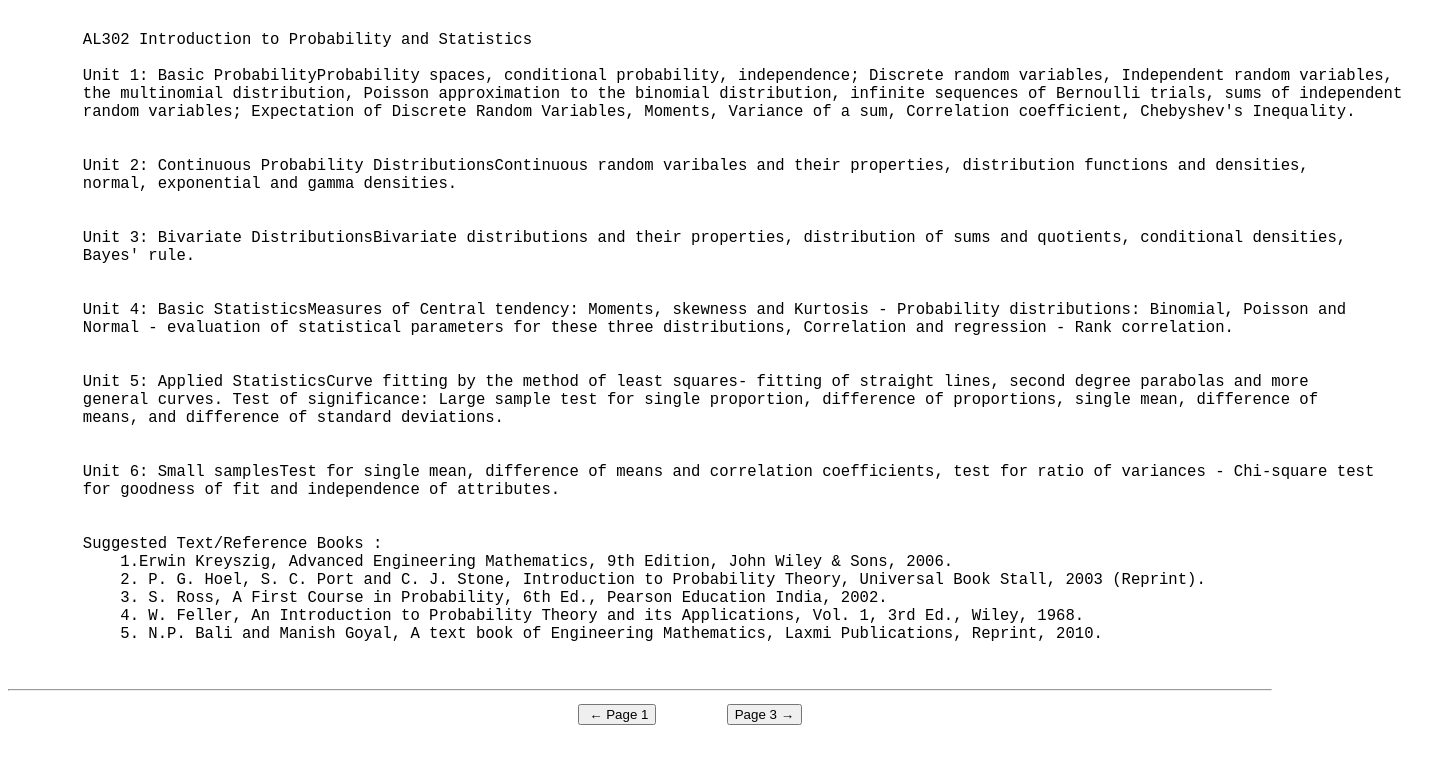
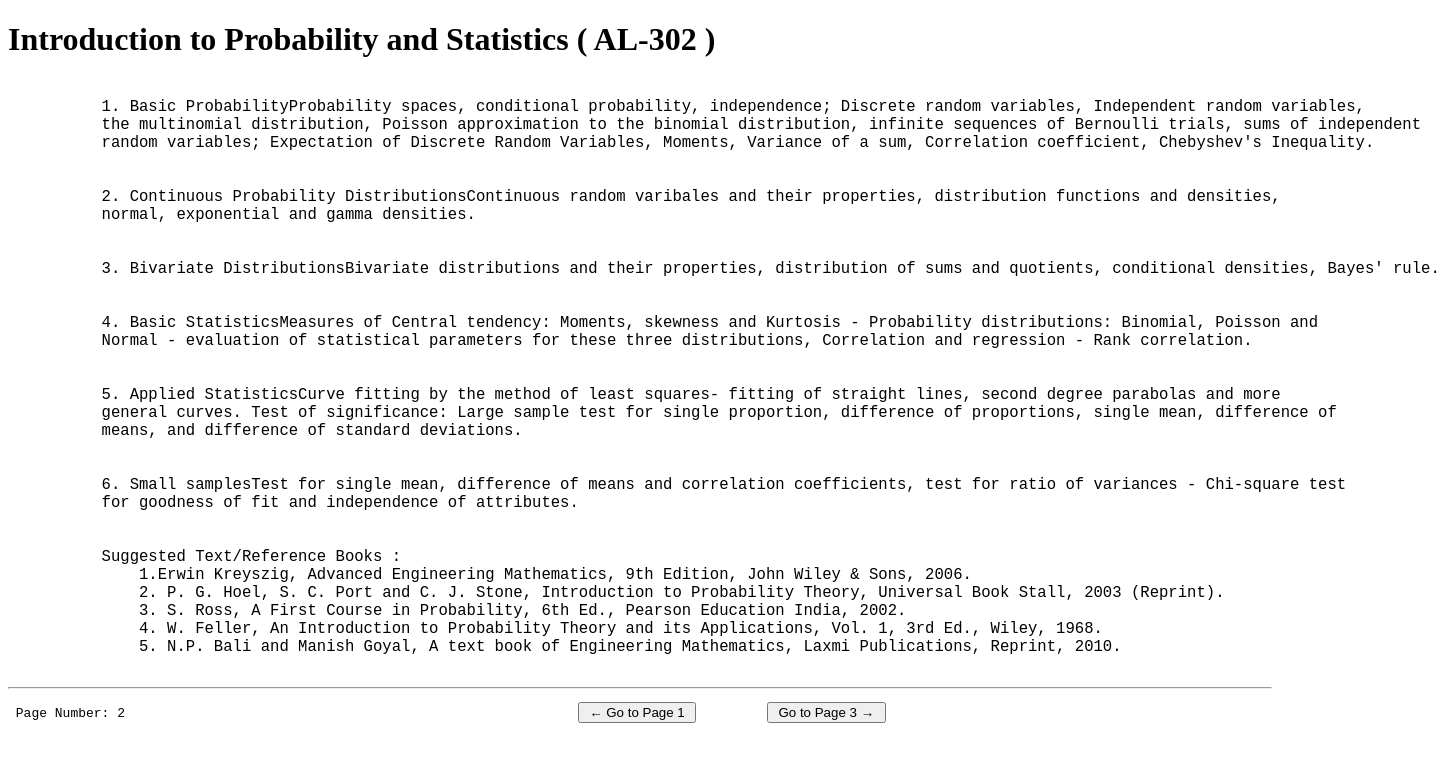
Before and after one commit to Kundan-K-Jaiswal/syllabus-website, a plain HTML site: page al-302.html in a window 1280 px wide. Shown: the whole page, 1440 px wide, since content can reach past the window. Drawn offline with Linux system fonts and the light colour scheme.

Commit message:
Heading, Page Nunber & Sementic Elements Added

```diff
--- a/al-302.html
+++ b/al-302.html
@@ -8,34 +8,36 @@
 </head>
 
 <body>
-  <div>
-    <pre>
-      <big>
-        AL302 Introduction to Probability and Statistics
 
-        Unit 1: Basic ProbabilityProbability spaces, conditional probability, independence; Discrete random variables, Independent random variables,
+  <header>
+    <h1>Introduction to Probability and Statistics ( AL-302 )</h1>
+  </header>
+
+  <main>
+    <div class="IPS Syllabus">
+      <pre><big>
+          1. Basic ProbabilityProbability spaces, conditional probability, independence; Discrete random variables, Independent random variables,
           the multinomial distribution, Poisson approximation to the binomial distribution, infinite sequences of Bernoulli trials, sums of independent
           random variables; Expectation of Discrete Random Variables, Moments, Variance of a sum, Correlation coefficient, Chebyshev's Inequality.
 
 
-        Unit 2: Continuous Probability DistributionsContinuous random varibales and their properties, distribution functions and densities,
+          2. Continuous Probability DistributionsContinuous random varibales and their properties, distribution functions and densities,
           normal, exponential and gamma densities.
 
 
-        Unit 3: Bivariate DistributionsBivariate distributions and their properties, distribution of sums and quotients, conditional densities,
-        Bayes' rule.
+          3. Bivariate DistributionsBivariate distributions and their properties, distribution of sums and quotients, conditional densities, Bayes' rule.
 
 
-        Unit 4: Basic StatisticsMeasures of Central tendency: Moments, skewness and Kurtosis - Probability distributions: Binomial, Poisson and
+          4. Basic StatisticsMeasures of Central tendency: Moments, skewness and Kurtosis - Probability distributions: Binomial, Poisson and
           Normal - evaluation of statistical parameters for these three distributions, Correlation and regression - Rank correlation.
 
 
-        Unit 5: Applied StatisticsCurve fitting by the method of least squares- fitting of straight lines, second degree parabolas and more
+          5. Applied StatisticsCurve fitting by the method of least squares- fitting of straight lines, second degree parabolas and more
           general curves. Test of significance: Large sample test for single proportion, difference of proportions, single mean, difference of
           means, and difference of standard deviations.
 
 
-        Unit 6: Small samplesTest for single mean, difference of means and correlation coefficients, test for ratio of variances - Chi-square test
+          6. Small samplesTest for single mean, difference of means and correlation coefficients, test for ratio of variances - Chi-square test
           for goodness of fit and independence of attributes.
 
 
@@ -45,13 +47,15 @@
               3. S. Ross, A First Course in Probability, 6th Ed., Pearson Education India, 2002.
               4. W. Feller, An Introduction to Probability Theory and its Applications, Vol. 1, 3rd Ed., Wiley, 1968.
               5. N.P. Bali and Manish Goyal, A text book of Engineering Mathematics, Laxmi Publications, Reprint, 2010.
-      </big>
-    </pre>
+        </big></pre>
     </div>
+  </main>
 
   <hr>
 
-  <pre>                                                                         <a href="./al-301.html"><button> &larr; Page 1</button></a>         <a href="al-303.html"><button>Page 3 &rarr;</button></a></pre>
+  <footer>
+    <pre> Page Number: 2                                                          <a href="./al-301.html"><button> &larr; Go to Page 1 </button></a>         <a href="al-303.html"><button> Go to Page 3 &rarr; </button></a></pre>
+  </footer>
 </body>
 
 </html>
```
Also changed, not shown: al-301.html (+14 -10 lines), al-303.html (+13 -13 lines), al-304.html (+15 -12 lines), al-305.html (+14 -12 lines). Lines whose indentation alone changed are shown as unchanged.
